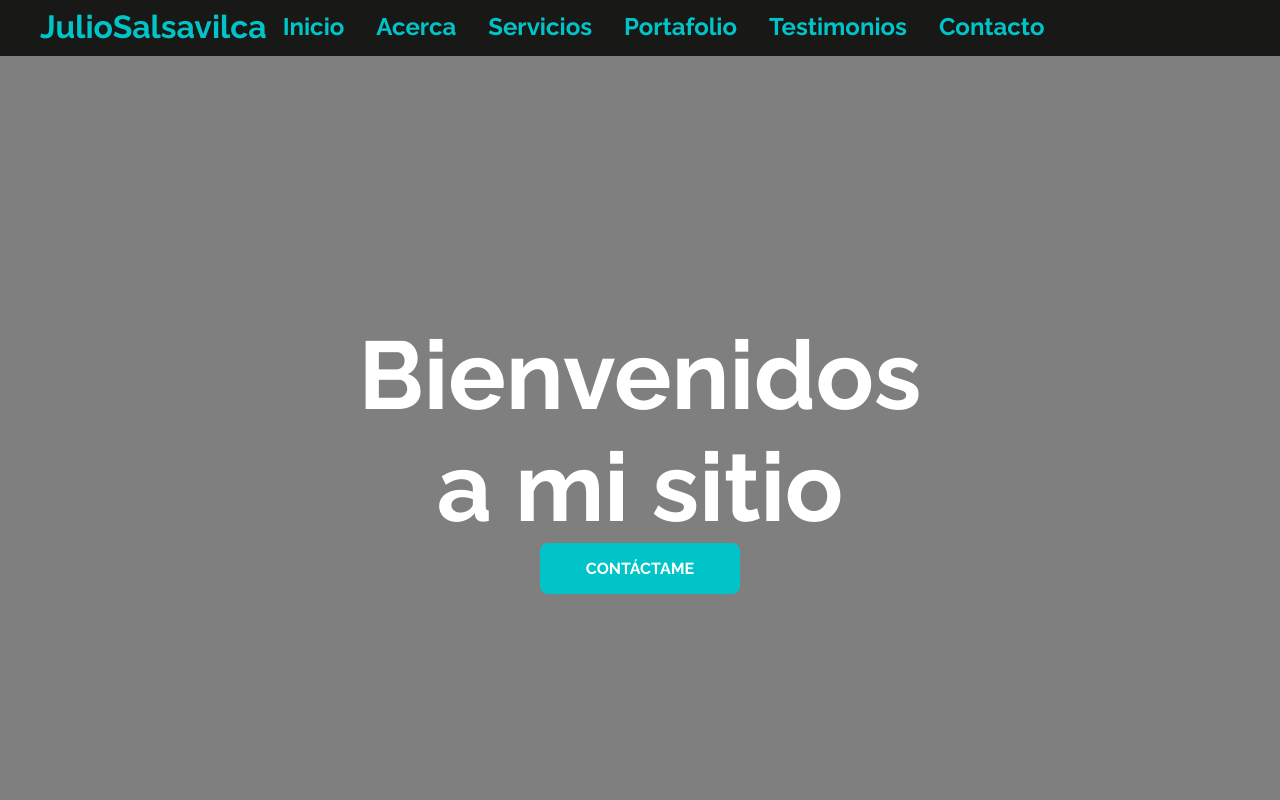
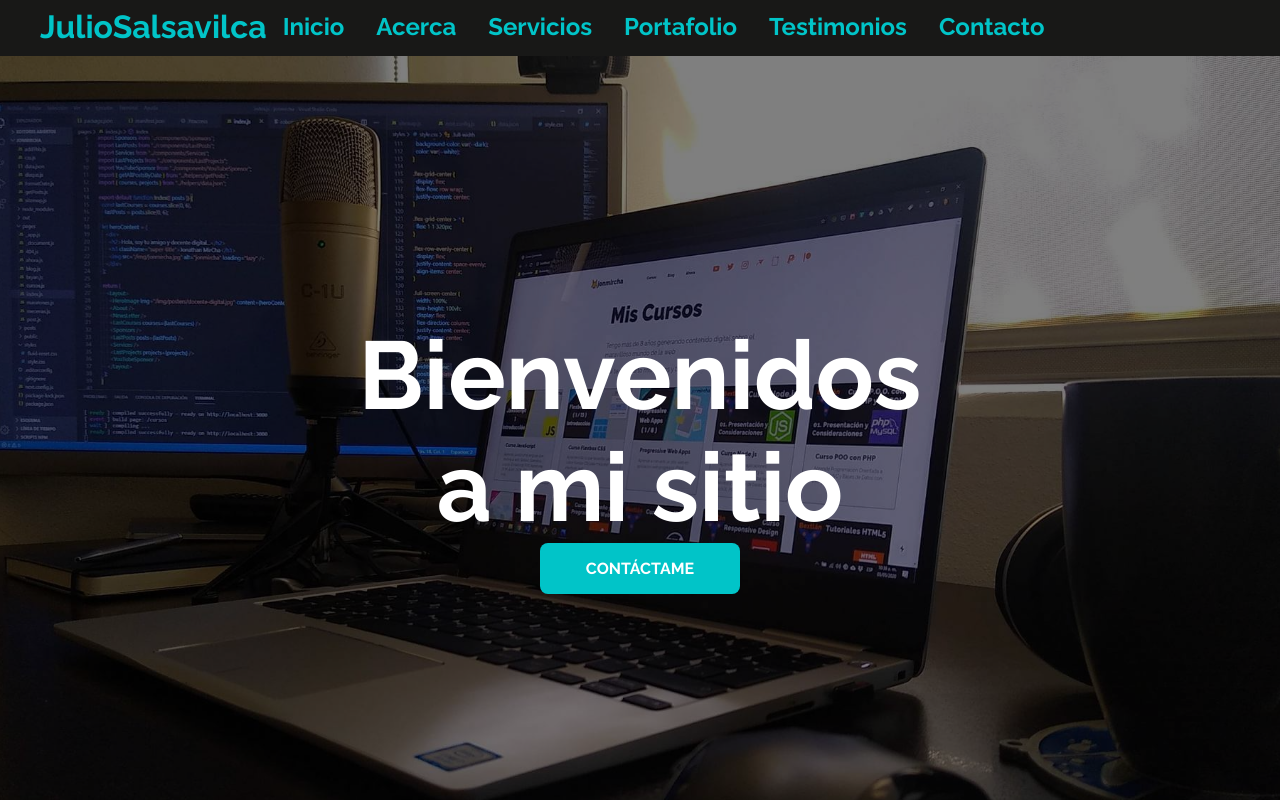
Before and after one commit to jkolaz/briefcase, a plain HTML site: page theme/index.html in a window 1280 px wide. Shown: the top 800 px of the page. Drawn offline with Linux system fonts and the light colour scheme.

Commit message:
Update index.html

```diff
--- a/theme/index.html
+++ b/theme/index.html
@@ -30,7 +30,7 @@
         </div>
     </header>
     <section id="inicio" class="home">
-        <article class="hero-image" style="--hero-image: url('../../images/hero-image-home.jpg'); --attachment: fixed;">
+        <article class="hero-image" style="--hero-image: url('../../dist/images/hero-image-home.jpg'); --attachment: fixed;">
             <aside class="hero-image-opacity" style="--opacity-color: var(--black-alpha-color)">
                 <div class="hero-image-content">
                     <h2 class="hero-image-title" style="--hero-text-color: var(--white-color);">Bienvenidos<br>a mi sitio</h2>
```
